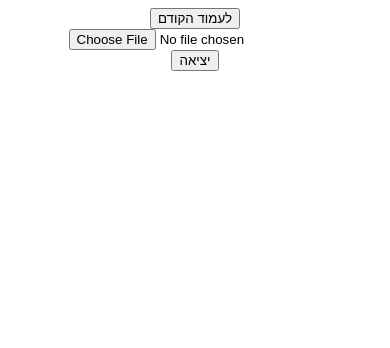
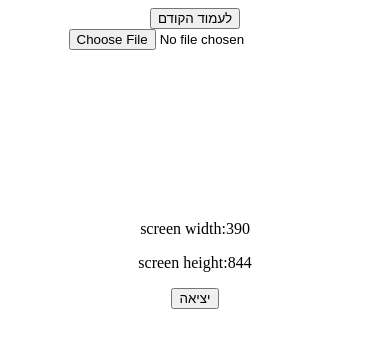
Before and after one commit to shlomiGit/TicTacToe, a plain HTML site: page nextPage.html in a window 390 px wide. Both pictures are taken after a click on the button "יציאה". Drawn offline with Linux system fonts and the light colour scheme.

Commit message:
screen size

```diff
--- a/nextPage.html
+++ b/nextPage.html
@@ -4,12 +4,16 @@
 <head>
     <meta charset="utf-8" />
     <script src="nextPage.js"></script>
+    <!--<script src="cordova.js"></script> PGB injects this-->
     <title>nextpage</title>
 </head>
 <body>
     <center>
         <input type="button" id="prevPage" value="לעמוד הקודם" /><br />
         <input type="file" /><br />
+        <canvas id="faceImage"></canvas>
+        <p id="width">screen width: </p>
+        <p id="height">screen height: </p>
         <input type="button" id="exit" value="יציאה" />
     </center>
 </body>
--- a/nextPage.js
+++ b/nextPage.js
@@ -2,6 +2,9 @@
 window.onload = function () {
     document.getElementById('prevPage').addEventListener("click", prevPage, false)
     document.getElementById('exit').addEventListener("click", exit, false)
+
+    document.getElementById('width').innerText += window.innerWidth
+    document.getElementById('height').innerText += window.innerHeight
 }
 
 function prevPage() {
@@ -9,7 +12,9 @@ function prevPage() {
 }
 
 function exit() {
-    //navigator.app.exitApp();
+    navigator.app.exitApp(); // may need <script type="text/javascript" charset="utf-8" src="cordova-1.5.0.js"></script>
+    //app.exitApp();
+    //return exec(null, null, APP_PLUGIN_NAME, "exitApp", []);
     //window.exit(); // doesn't work in desktop chrome
-    window.close();
+    // window.close(); // works in desktop chrome but not android
 }
```
Also changed, not shown: config.xml (added, +14 -0 lines).
